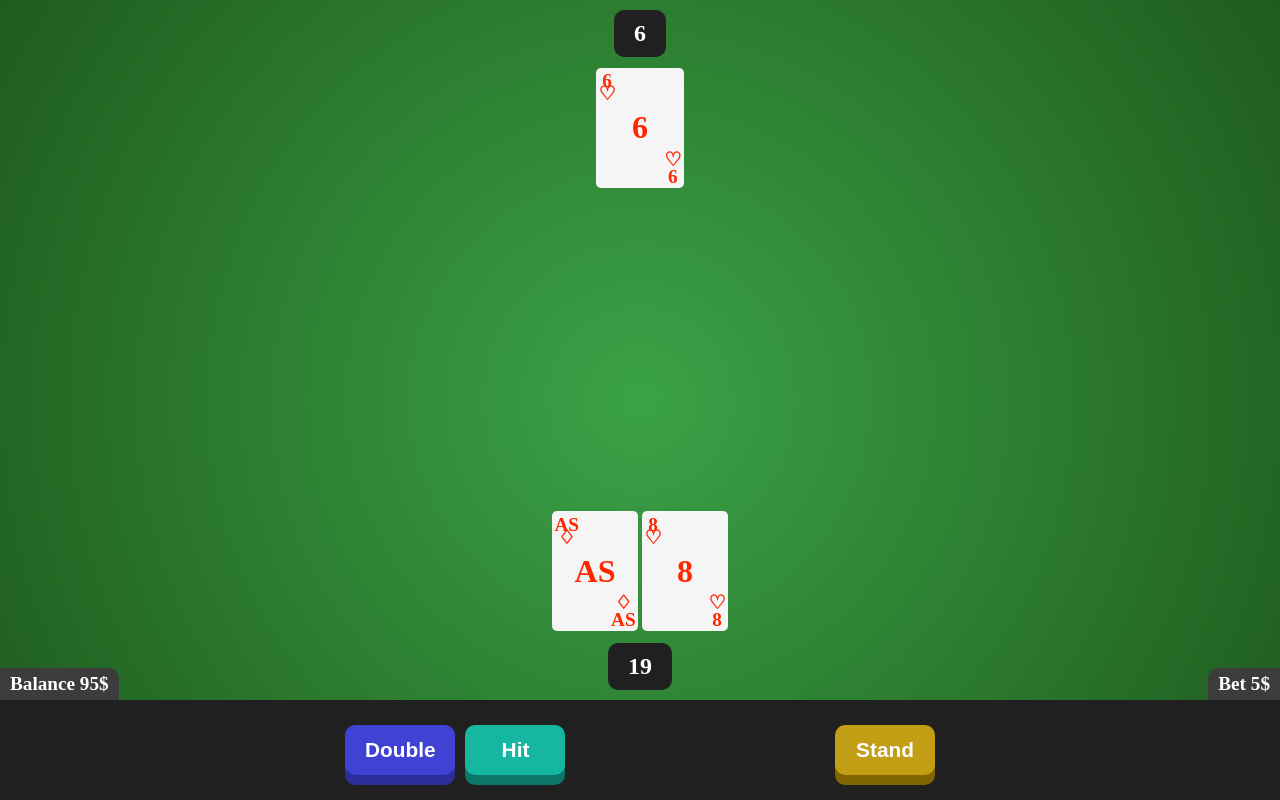
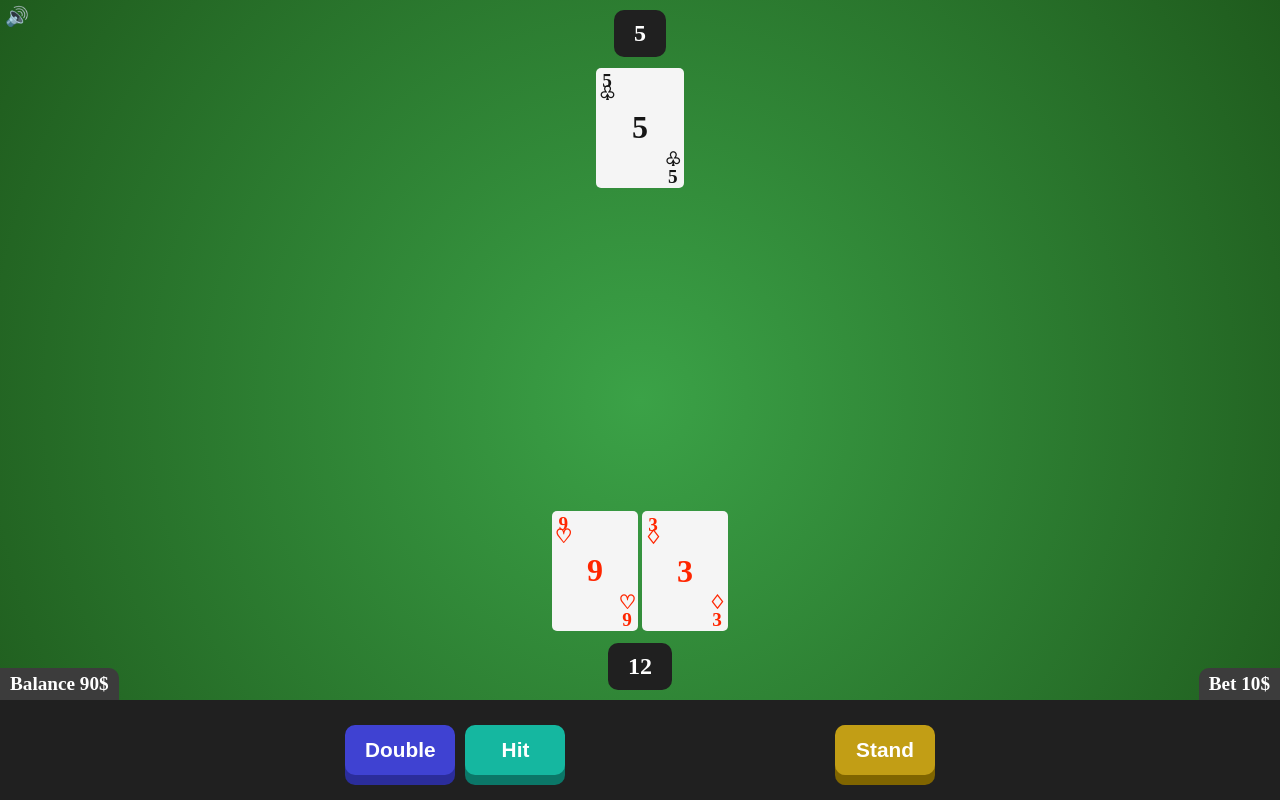
Before and after one commit to G0R0V/blackjack, a Vue app: page / in a window 1280 px wide. Both pictures are taken after a click on the button "Bet". Built offline with nearby package versions, Linux system fonts and the light colour scheme.

Commit message:
sound card added

```diff
--- a/src/assets/styles/main.css
+++ b/src/assets/styles/main.css
@@ -62,6 +62,15 @@ html, body, #app {
 
 .between {
     justify-content: space-between !important;
+}
+
+.speaker {
+    position: absolute;
+    top: 5px;
+    left: 5px;
+    cursor: pointer;
+    z-index: 10;
+    font-size: 1.2rem;
 }
 
 
@@ -132,10 +141,13 @@ html, body, #app {
 /*    FOOTER    */
 
 .footer {
-    height: 100px;
+    min-height: 100px;
     width: 100%;
     background-color: var(--color-dark-gray);
     z-index: 1;
+}
+.footer > * {
+    animation: apparition 0.4s forwards;
 }
 
 .payment-display {
@@ -289,3 +301,13 @@ html, body, #app {
         background-color: rgb(255, 0, 127);
     }
 }
+
+
+@keyframes apparition {
+    from {
+      opacity: 0;
+    }
+    to {
+      opacity: 1;
+    }
+  }
--- a/src/components/card.vue
+++ b/src/components/card.vue
@@ -27,7 +27,7 @@
   width: 90px;
   height: 120px;
   margin: 1%;
-  animation: apparition 0.4s forwards ease-in-out;
+  animation: apparitionCard 0.4s forwards ease-in-out;
   border-radius: 5px;
   position: relative;
 }
@@ -73,12 +73,18 @@
   font-weight: 700;
   font-size: 2rem;
 }
-@keyframes apparition {
+
+
+@keyframes apparitionCard {
     from {
       opacity: 0;
+      width: 0px;
     }
     to {
       opacity: 1;
+      width: 90px;
     }
   }
+
+
 </style>
--- a/src/models/card.model.js
+++ b/src/models/card.model.js
@@ -24,7 +24,7 @@ export default class CardModel {
         this.colorLabel = colorLabel;
     }
 
-    get imagePath() {
-        return `@/assets/images/cards/${this.color}_${this.code}`;
+    playAudio() {
+        new Audio(require('@/assets/audios/card-hit.mp3')).play()
     }
 }
--- a/src/views/footer.js
+++ b/src/views/footer.js
@@ -36,7 +36,8 @@ export default {
 
     data() {
         return {
-            payment: 5
+            payment: 10,
+            stepPayment: 10
         }
     },
 
@@ -76,14 +77,14 @@ export default {
         },
 
         plus() {
-            if (this.payment + 5 <= this.money) {
-                this.payment += 5;
+            if (this.payment + this.stepPayment <= this.money) {
+                this.payment += this.stepPayment;
             }
         },
 
         minus() {
-            if (this.payment - 5 > 0) {
-                this.payment -= 5;
+            if (this.payment - this.stepPayment > 0) {
+                this.payment -= this.stepPayment;
             }
         }
 
--- a/src/views/index.js
+++ b/src/views/index.js
@@ -40,8 +40,9 @@ export default {
             ],
 
             userCards: [],
-            dealerCards: []
+            dealerCards: [],
 
+            allowSound: true
         }
     },
 
@@ -135,7 +136,6 @@ export default {
 
     methods: {
         startGame() {
-            this.deck = [];
             this.userCards = [];
             this.dealerCards = [];
             this.roundStarted = false;
@@ -157,10 +157,6 @@ export default {
 
         startRound() {
             this.roundStarted = true;
-
-            // Deck
-            this.generateNewDeck();
-            this.shuffleDeck();
 
             // Hit
             this.hitUserCard();
@@ -197,10 +193,19 @@ export default {
         },
 
         hitCard() {
+            if (this.deck.length == 0) {
+                this.generateNewDeck();
+                this.shuffleDeck();
+            }
+
             var card = this.deck.shift();
             if (card == undefined) {
                 alert("Card undefined : deck empty");
                 return null
+            }
+
+            if (this.allowSound) {
+                card.playAudio();
             }
 
             return card;
@@ -255,6 +260,10 @@ export default {
 
         timer(ms) {
             return new Promise(res => setTimeout(res, ms));
+        },
+
+        switchSound() {
+            this.allowSound = !this.allowSound;
         }
     },
 
--- a/src/views/index.vue
+++ b/src/views/index.vue
@@ -1,5 +1,10 @@
 <template>
   <div id="boardgame">
+    <div class="speaker" @click="switchSound()">
+      <span v-if="!allowSound">🔈</span><span v-else>🔊</span>
+    </div>
+
+
     <div class="board">
       <div v-if="roundStarted" class="boardcard">
         <!-- Dealer's cards -->
```
Also changed, not shown: 1 other file (tests, documents, lock files or other folders). Lines whose indentation alone changed are shown as unchanged.
